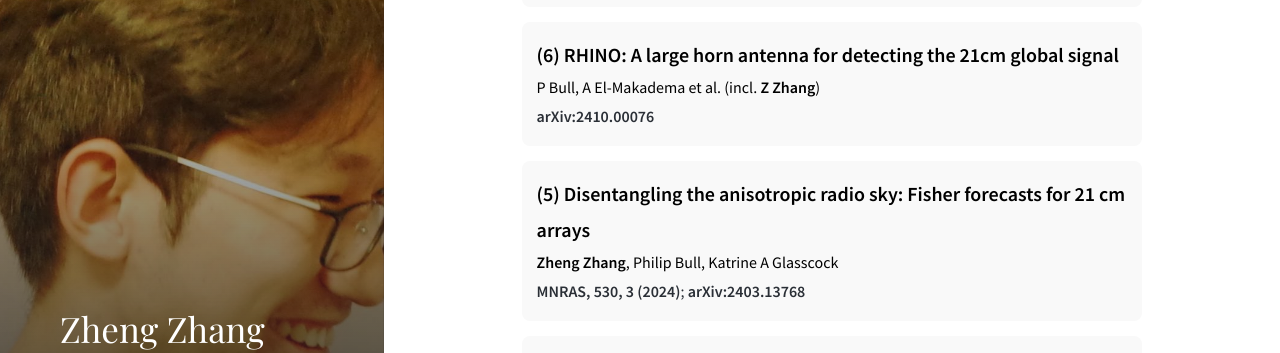
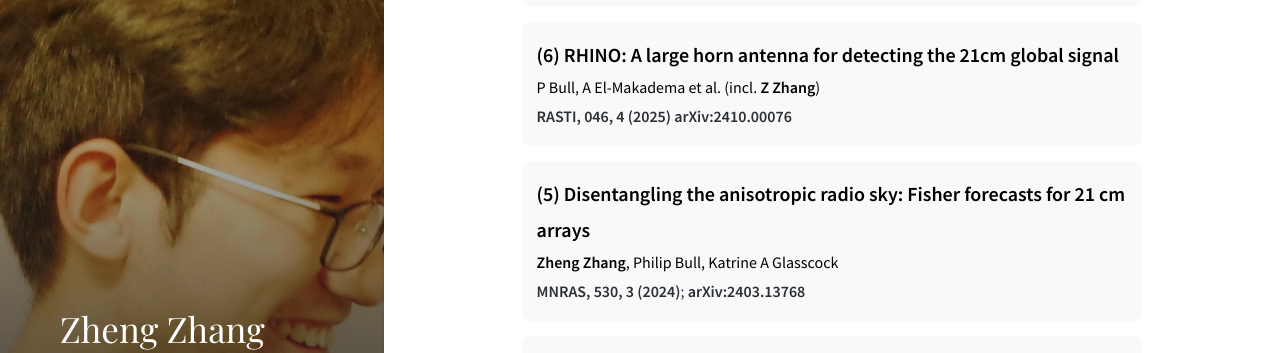
Before and after one commit to zzhang0123/zzhang0123.github.io, a Jekyll site: the page built from _pages/publications.md, in a window 1280 px wide and 900 px high, scrolled down 899 px. Shown: the part 154-507 px from the top of the window. Built offline with Jekyll 4.4.1, drawn with Linux system fonts in a browser that asks for light colours; nearby versions of some CDN libraries.

Commit message:
tuning tuning

```diff
--- a/_pages/publications.md
+++ b/_pages/publications.md
@@ -88,6 +88,7 @@ Here is a list of my published and submitted papers to date. I am also listed on
   <strong style="color: #000; font-size: 20px;">(6) RHINO: A large horn antenna for detecting the 21cm global signal</strong><br>
   <span style="color: #000;">P Bull, A El-Makadema et al. (incl. <strong>Z Zhang</strong>)
   </span><br>
+  <a href="https://arxiv.org/abs/2410.00076">RASTI, 046, 4 (2025)</a>
   <a href="https://arxiv.org/abs/2410.00076">arXiv:2410.00076</a>
 </div>
 
```
Also changed, not shown: _pages/about.md (+1 -0 lines).
